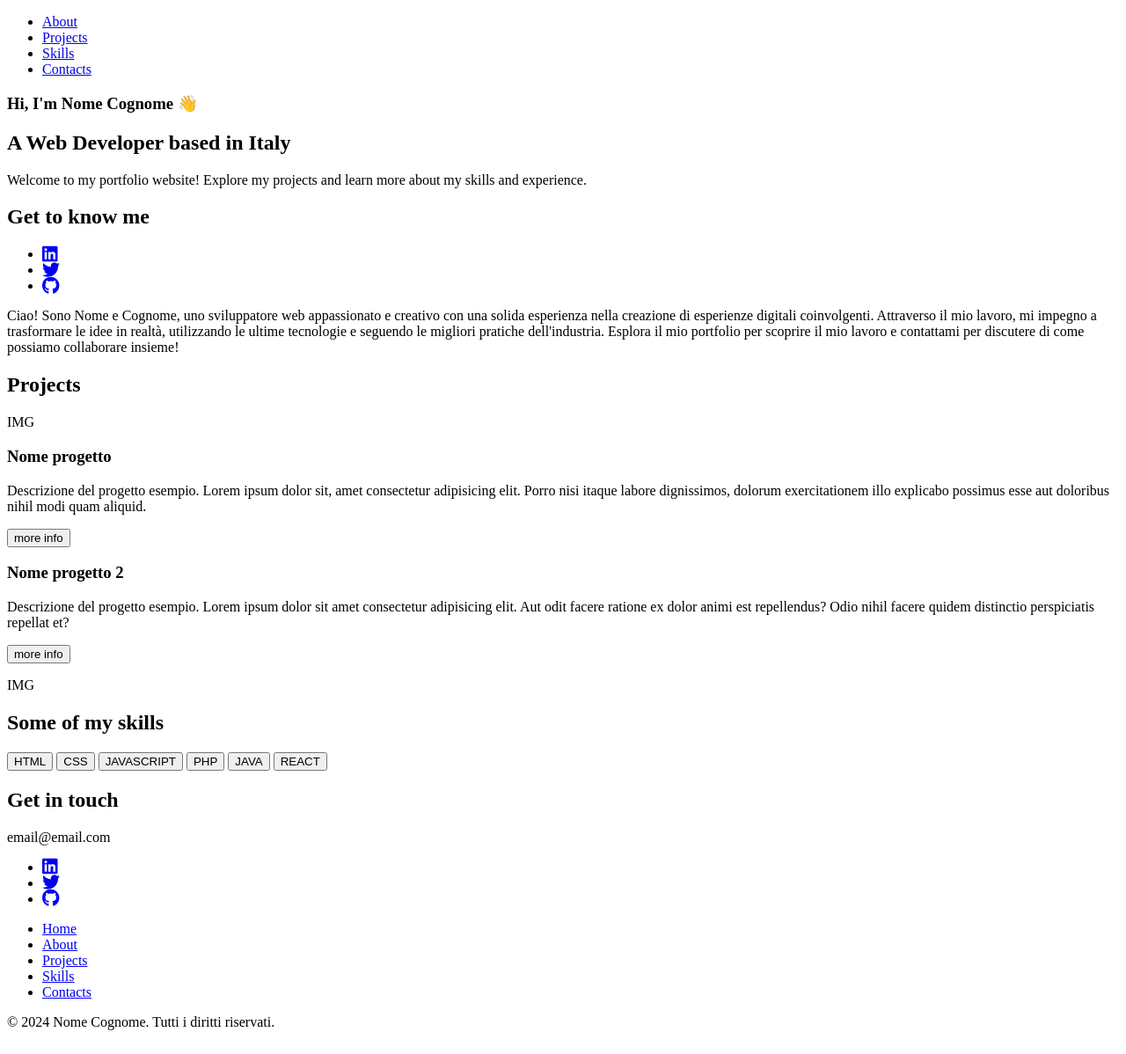
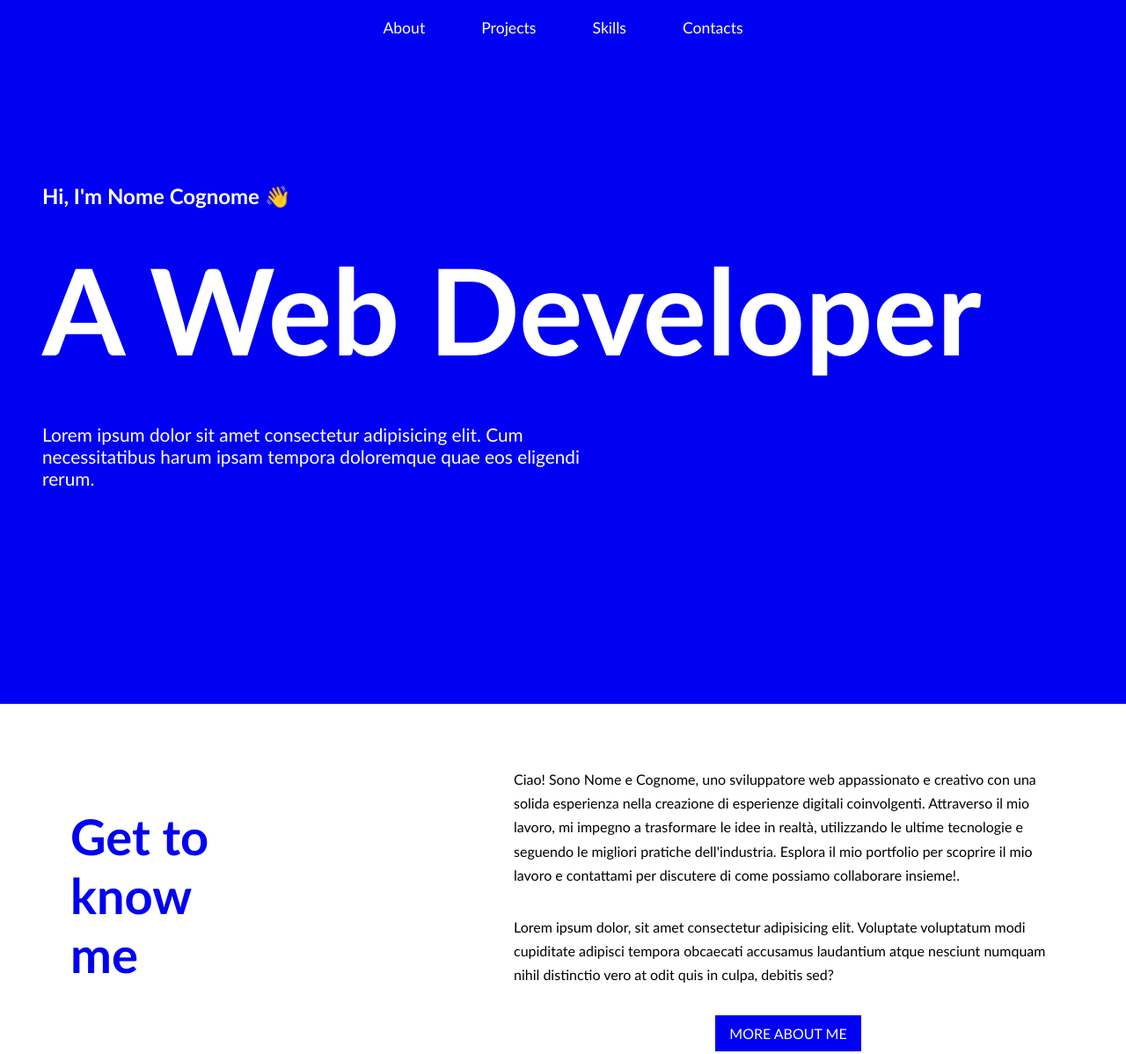
Before and after one commit to ShxxxDy/portfolioProject, a plain HTML site: page src/index.html in a window 1280 px wide. Shown: the top 1198 px of the page at 88% size. Drawn offline with Linux system fonts and the light colour scheme.

Commit message:
second commit with css code(not complete) until contacts section

```diff
--- a/src/css/style.css
+++ b/src/css/style.css
@@ -0,0 +1,197 @@
+* {
+    font-family: 'Trebuchet MS', Arial, sans-serif;
+    font-size: 16px;
+    margin: 0;
+    padding: 0;
+}
+
+.flex {
+    display: flex;
+    flex-wrap: wrap;
+}
+
+.justify-center {
+    justify-content: center;
+}
+
+.justify {
+    justify-content: space-evenly;
+}
+
+/*NAV BAR*/
+
+#home {
+    background-color: #0000F3;
+    height: 20vh;
+}
+
+.nav-menu li {
+    padding: 1.3rem 2rem;
+    list-style-type: none;
+}
+
+.nav-menu li a {
+    font-size: 1.1rem;
+    text-decoration: none;
+    color: white;
+}
+
+/*HERO*/
+
+#hero {
+    background-color: #0000F3;
+    color: white;
+    height: 80vh;
+}
+
+.hero-1 h3{
+    font-size: 1.5rem;
+    padding: 3rem 0 2rem 3rem;
+}
+
+.hero-2 h1{
+    font-size: 8.5rem;
+    padding-left: 3rem;
+}
+
+.hero-3 p {
+    font-size: 1.3rem;
+    padding: 3rem 0 2rem 3rem;
+    width: 50%;
+}
+
+/*ABOUT*/
+
+#about {
+    background-color: white;
+}
+
+.grid-about {
+    display: inline-grid;
+    grid-template-columns: 40% 60%;
+}
+
+.about-1 {
+    padding: 6rem 5rem;
+    width: 40%;
+    display: flex;
+    align-items: center;
+}
+
+.about-1 h2 {
+    font-size: 3.5rem;
+    color: #0000F3;
+}
+
+.about-2 {
+    padding: 2.5rem;
+}
+
+.about-2 p {
+    margin: 2rem 2rem;
+    line-height: 1.7rem;
+}
+
+.button-style {
+    background-color: #0000F3;
+    color: white;
+    border: none;
+    padding: 0.7rem 1rem;
+}
+
+.button :hover {
+    background-color: #00008C;
+}
+
+.button :active {
+    background-color: #5205FF;
+}
+
+/*PROJECTS*/
+
+.bg-color-projects {
+    color: #0000F3;
+    padding: 5rem;
+    font-size: 3.5rem;
+    text-align: center;
+}
+
+.flex-projects{
+    display: flex;
+    align-items: center;
+}
+
+.flex-50 {
+    width: 50%;
+}
+
+.projects-1 h3{
+    font-size: 2.5rem;
+    margin: 2rem 2rem 1rem 2rem;
+}
+
+.projects-1 p {
+    margin: 0 2rem 2rem 2rem;
+    line-height: 1.7rem;
+}
+
+.button-2 {
+    margin-left: 2rem;
+}
+
+.button-2 :hover {
+    background-color: #00008C;
+}
+
+.button-2 :active {
+    background-color: #5205FF;
+}
+
+/*SKILLS  */
+
+#skills {
+    height: 75vh;
+    display: flex;
+    flex-direction: column;
+    justify-content: center;
+    align-items: center;
+}
+
+.skills-1 {
+    font-size: 3.5rem;
+    color: #0000F3;
+    text-align: center;
+    margin-bottom: 3rem;
+}
+
+.skills-2 {
+    width: 80%;
+    display: flex;
+    align-items: center;
+    margin-inline: auto;
+    margin-bottom: 3rem;
+}
+
+.button-skills button{
+    border-radius: 0.5rem;
+    border: none;
+    padding: 1rem 0;
+    width: 15%;
+    color: #0000F3;
+}
+
+.flex-button {
+    display: flex;
+    justify-content: space-evenly;
+    width: 100%;
+}
+
+.button-skills :hover {
+    background-color: #00008C;
+    color: white;
+}
+
+.button-skills :active {
+    background-color: #5205FF;
+    color: white;
+}
--- a/src/index.html
+++ b/src/index.html
@@ -17,7 +17,7 @@
     <header>
       <section id="home">
         <nav>
-          <ul>
+          <ul class="nav-menu flex justify-center">
             <li><a href="#about">About</a></li>
             <li><a href="#projects">Projects</a></li>
             <li><a href="#skills">Skills</a></li>
@@ -27,58 +27,31 @@
       </section>
     </header>
     <main>
-      <section>
+      <section id="hero">
         <!--hero-->
         <div>
-          <div>
+          <div class="hero-1">
             <h3>Hi, I'm Nome Cognome 👋</h3>
           </div>
-          <div>
-            <h1>A Web Developer based in Italy</h1>
+          <div class="hero-2">
+            <h1>A Web Developer</h1>
           </div>
-          <div>
+          <div class="hero-3">
             <p>
-              Welcome to my portfolio website! Explore my projects and learn
-              more about my skills and experience.
+              Lorem ipsum dolor sit amet consectetur adipisicing elit. Cum
+              necessitatibus harum ipsam tempora doloremque quae eos eligendi
+              rerum.
             </p>
           </div>
         </div>
       </section>
-      <section id="about"> <!--about-->
-        <div>
-          <div>
+      <section id="about">
+        <!--about-->
+        <div class="grid-about">
+          <div class="about-1">
             <h2>Get to know me</h2>
           </div>
-          <div>
-            <ul>
-              <li>
-                <a href="link social esempio"
-                  ><i
-                    class="fa-brands fa-linkedin fa-lg"
-                    style="color: #0000f3"
-                  ></i
-                ></a>
-              </li>
-              <li>
-                <a href="link social esempio"
-                  ><i
-                    class="fa-brands fa-twitter fa-lg"
-                    style="color: #0000f3"
-                  ></i
-                ></a>
-              </li>
-              <li>
-                <a href="link social esempio"
-                  ><i
-                    class="fa-brands fa-github fa-lg"
-                    style="color: #0000f3"
-                  ></i
-                ></a>
-              </li>
-            </ul>
-          </div>
-        </div>
-        <div>
+          <div class="about-2">
             <p>
               Ciao! Sono Nome e Cognome, uno sviluppatore web appassionato e
               creativo con una solida esperienza nella creazione di esperienze
@@ -86,21 +59,31 @@
               trasformare le idee in realtà, utilizzando le ultime tecnologie e
               seguendo le migliori pratiche dell'industria. Esplora il mio
               portfolio per scoprire il mio lavoro e contattami per discutere di
-            come possiamo collaborare insieme!
+              come possiamo collaborare insieme!.
             </p>
+            <p>
+              Lorem ipsum dolor, sit amet consectetur adipisicing elit.
+              Voluptate voluptatum modi cupiditate adipisci tempora obcaecati
+              accusamus laudantium atque nesciunt numquam nihil distinctio vero
+              at odit quis in culpa, debitis sed?
+            </p>
+            <div class="flex justify-center button">
+              <button class="button-style">MORE ABOUT ME</button>
+            </div>
+          </div>
         </div>
       </section>
       <section id="projects">
         <!--projects-->
-        <div>
-          <h2>Projects</h2>
+
+        <div class="flex-projects">
+          <div class="flex justify-center flex-50">
+            <img
+              src="./img/img_portfolioProject.jpg"
+              alt="immagine di un computer"
+            />
           </div>
-        <div>
-          <div>
-            <!--dovrebbe contenere un immagine, ma utilizzerò uno sfondo colorato con un testo immagine per semplicità-->
-            <p>IMG</p>
-          </div>
-          <div>
+          <div class="projects-1 flex-50">
             <h3>Nome progetto</h3>
             <p>
               Descrizione del progetto esempio. Lorem ipsum dolor sit, amet
@@ -108,39 +91,42 @@
               dignissimos, dolorum exercitationem illo explicabo possimus esse
               aut doloribus nihil modi quam aliquid.
             </p>
-            <button>more info</button>
+            <div class="button-2">
+              <button class="button-style">VIEW PROJECT</button>
             </div>
           </div>
-        <div>
-          <div>
-            <!--dovrebbe contenere un immagine, ma utilizzerò uno sfondo colorato con un testo immagine per semplicità-->
-            <h3>Nome progetto 2</h3>
+        </div>
+        <div class="flex-projects">
+          <div class="projects-1 flex-50">
+            <h3>Nome progetto</h3>
             <p>
-              Descrizione del progetto esempio. Lorem ipsum dolor sit amet
-              consectetur adipisicing elit. Aut odit facere ratione ex dolor
-              animi est repellendus? Odio nihil facere quidem distinctio
-              perspiciatis repellat et?
+              Descrizione del progetto esempio. Lorem ipsum dolor sit, amet
+              consectetur adipisicing elit. Porro nisi itaque labore
+              dignissimos, dolorum exercitationem illo explicabo possimus esse
+              aut doloribus nihil modi quam aliquid.
             </p>
-            <button>more info</button>
+            <div class="button-2">
+              <button class="button-style">VIEW PROJECT</button>
             </div>
-          <div>
-            <p>IMG</p>
+          </div>
+          <div class="flex justify-center flex-50">
+            <img
+              src="./img/img_portfolioProject.jpg"
+              alt="immagine di un computer"
+            />
           </div>
         </div>
       </section>
-      <section id="skills">
-        <!--skills-->
-        <div>
-          <div>
-            <h2>Some of my skills</h2>
-          </div>
-          <div>
+      <section id="skills"><!--skills-->
+        <h2 class="skills-1">Some of my skills</h2>
+          <div class="skills-2 flex">
+            <div class="button-skills flex-button">
               <button>HTML</button>
               <button>CSS</button>
               <button>JAVASCRIPT</button>
-            <button>PHP</button>
               <button>JAVA</button>
               <button>REACT</button>
+              <button>PHP</button>
             </div>
           </div>
       </section>
```
Also changed, not shown: src/img/img_portfolioProject.jpg (added). Lines whose indentation alone changed are shown as unchanged.
